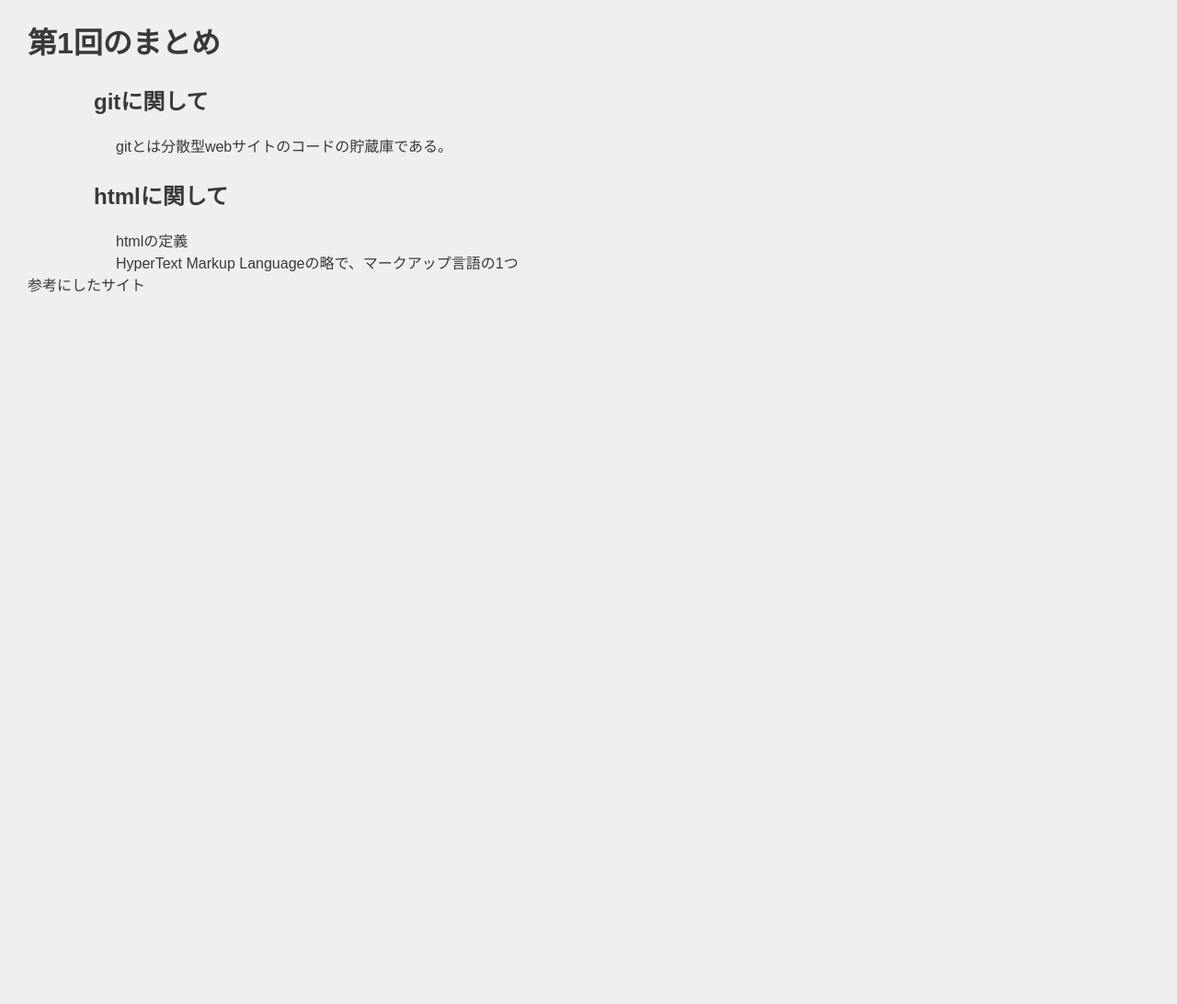
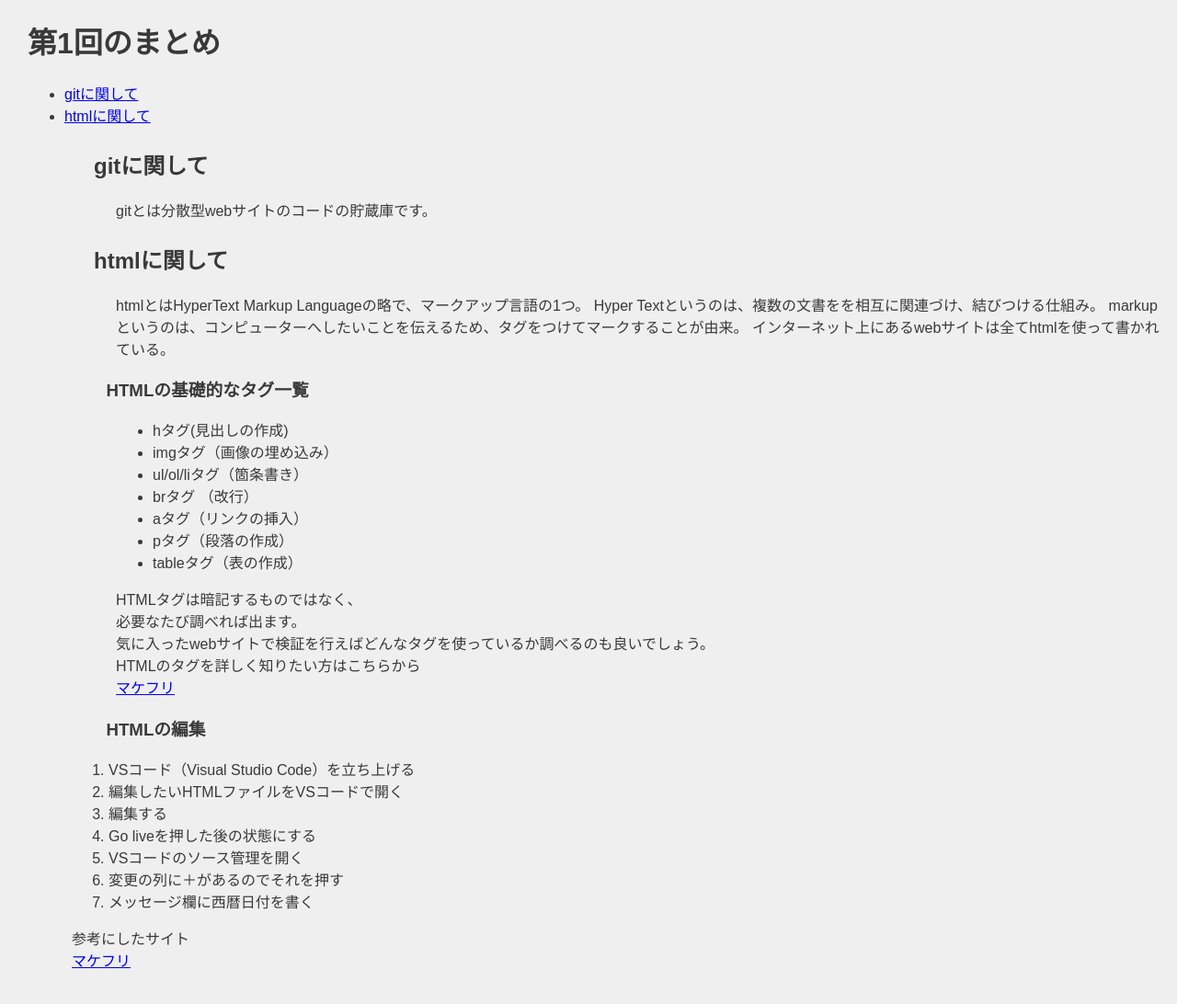
Before and after one commit to serviver02270/xbp, a plain HTML site: page de12/1.html in a window 1280 px wide. Shown: the whole page at 92% size. Before the commit the page ends 800 px from the top, so only its background shows below. Drawn offline with Linux system fonts and the light colour scheme.

Commit message:
20230926

```diff
--- a/de12/1.html
+++ b/de12/1.html
@@ -1,33 +1,65 @@
 <!DOCTYPE html>
 <html lang="jp">
 <head>
-    <!-- ⑥↓タイトルを変えてみよう -->
     <title>小林正樹 第1回</title>
-    <!-- ⑤スタイルシートの設定をしよう -->
+
     <link rel="stylesheet" href="./css/style.css">
+    </head>
 
-    <!-- h1.htmlからある行をコピペしてくればOK -->
-</head>
+
 <body>
     <h1>第1回のまとめ </h1>
-    <!-- 塊ごとにdivタグで区切るようにしましょう。 -->
+<ul>
+    <li><a href="#git">gitに関して</a></li>
+    <li><a href="#html">htmlに関して</a></li>
+</ul>
+
     <div>
-         <h2>gitに関して</h2>
-        <div>gitとは分散型webサイトのコードの貯蔵庫である。</div>
+         <h2><span id="h">gitに関して</span></h2>
+        <div>gitとは分散型webサイトのコードの貯蔵庫です。
+
+        </div>
+
+         <h2><span id="h">htmlに関して</span></h2>
+         <div>htmlとはHyperText Markup Languageの略で、マークアップ言語の1つ。
+            Hyper Textというのは、複数の文書をを相互に関連づけ、結びつける仕組み。
+            markupというのは、コンピューターへしたいことを伝えるため、タグをつけてマークすることが由来。
+            インターネット上にあるwebサイトは全てhtmlを使って書かれている。</div>
+
+            <h3>HTMLの基礎的なタグ一覧</h3>
+     <div>
+     <ul>
+        <li>hタグ(見出しの作成) </a></li>
+        <li> imgタグ（画像の埋め込み）</li>
+        <li>ul/ol/liタグ（箇条書き）</li>
+        <li>brタグ （改行）</li>
+        <li> aタグ（リンクの挿入）</li>
+        <li> pタグ（段落の作成）</li>
+        <li>tableタグ（表の作成）</li>
+</ul>
+HTMLタグは暗記するものではなく、<br>
+必要なたび調べれば出ます。<br>気に入ったwebサイトで検証を行えばどんなタグを使っているか調べるのも良いでしょう。<br>
+HTMLのタグを詳しく知りたい方はこちらから<br>
+<a href="https://makefri.jp/web/6286/#h" target="_blank" rel="noopener noreferrer">マケフリ</a>
+     </div>
+            <h3>HTMLの編集</h3>
+            <ol>
+                <li>VSコード（Visual Studio Code）を立ち上げる</li>
+                <li>編集したいHTMLファイルをVSコードで開く</li>
+                <li><a href="#hensyu"></a>編集する</li>
+                <li>Go liveを押した後の状態にする</li>
+                <li>VSコードのソース管理を開く</li>
+                <li>変更の列に＋があるのでそれを押す</li>
+                <li>メッセージ欄に西暦日付を書く</li>
+
+            </ol>
+     <div>
 
 
 
 
-
-
-         <h2>htmlに関して</h2>
-         <div>htmlの定義
-            <br>HyperText Markup Languageの略で、マークアップ言語の1つ
-        </div>
-
-
-    </div>
+     </div>
 </body>
 参考にしたサイト<br>
-
+<a href="https://makefri.jp/web/6286/#h" target="_blank" rel="noopener noreferrer">マケフリ</a>
 </html>
```
